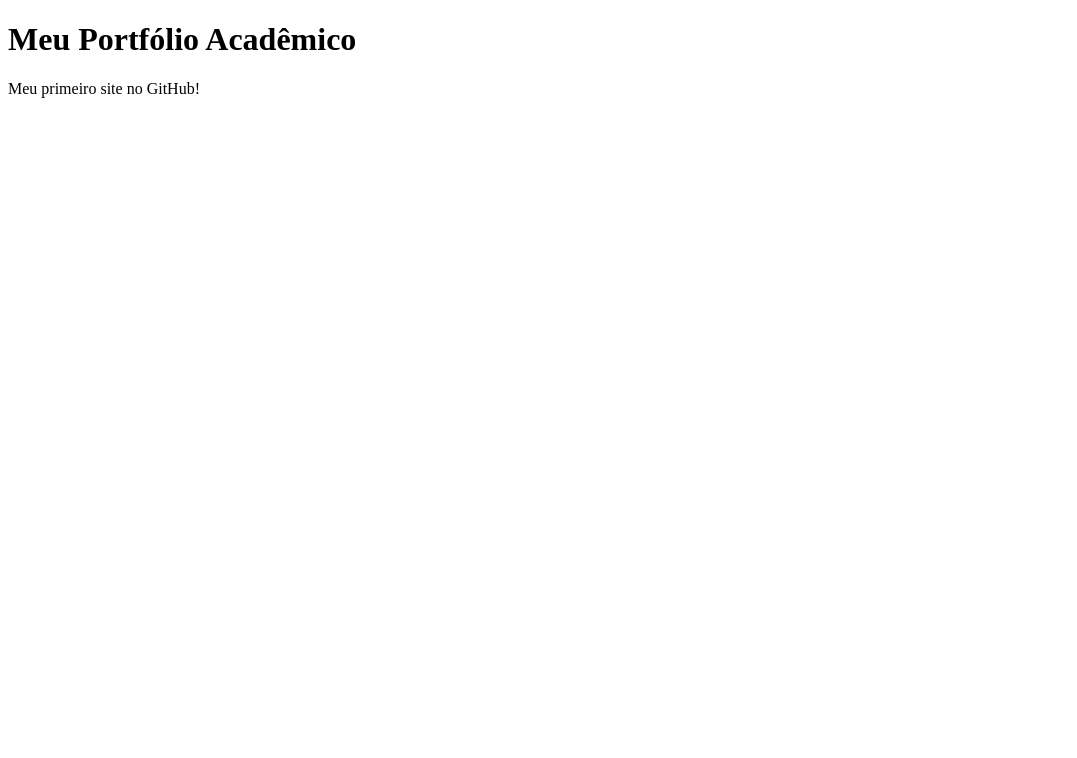
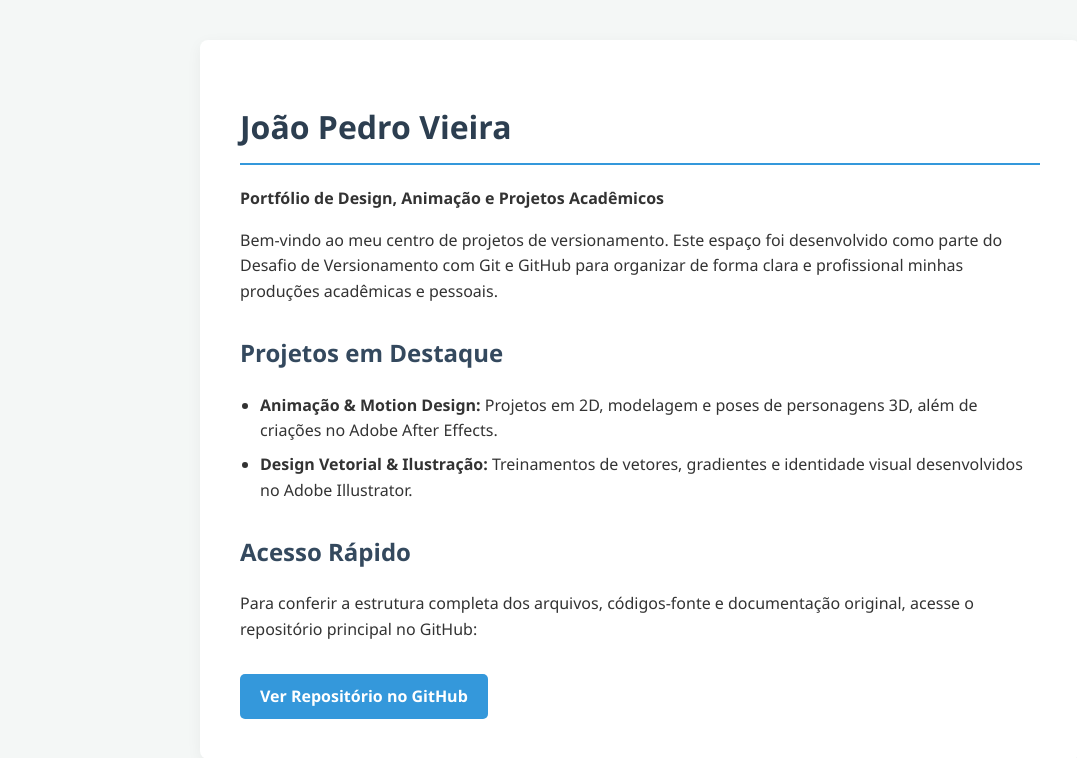
Before and after one commit to joaopedrovieira2040-commits/portfolio-academico, a plain HTML site: page index.html in a window 1280 px wide. Shown: the whole page, without its empty margins (0-1077 px from the left). Drawn offline with Linux system fonts and the light colour scheme.

Commit message:
Revise index.html for personal portfolio layout
Updated the HTML structure and content for a personal portfolio.

```diff
--- a/index.html
+++ b/index.html
@@ -1,7 +1,73 @@
 <!DOCTYPE html>
-<html>
+<html lang="pt-BR">
+<head>
+    <meta charset="UTF-8">
+    <meta name="viewport" content="width=device-width, initial-scale=1.0">
+    <title>Portfólio Profissional | João Pedro</title>
+    <style>
+        body {
+            font-family: 'Segoe UI', Tahoma, Geneva, Verdana, sans-serif;
+            background-color: #f4f7f6;
+            color: #333;
+            line-height: 1.6;
+            margin: 0;
+            padding: 40px 20px;
+        }
+        .container {
+            max-width: 800px;
+            margin: 0 auto;
+            background: #fff;
+            padding: 40px;
+            border-radius: 8px;
+            box-shadow: 0 4px 15px rgba(0,0,0,0.05);
+        }
+        h1 {
+            color: #2c3e50;
+            border-bottom: 2px solid #3498db;
+            padding-bottom: 10px;
+        }
+        h2 {
+            color: #34495e;
+            margin-top: 30px;
+        }
+        .btn {
+            display: inline-block;
+            background: #3498db;
+            color: #fff;
+            padding: 10px 20px;
+            text-decoration: none;
+            border-radius: 5px;
+            font-weight: bold;
+            margin-top: 15px;
+        }
+        .btn:hover {
+            background: #2980b9;
+        }
+        ul {
+            padding-left: 20px;
+        }
+        li {
+            margin-bottom: 8px;
+        }
+    </style>
+</head>
 <body>
-    <h1>Meu Portfólio Acadêmico</h1>
-    <p>Meu primeiro site no GitHub!</p>
+
+<div class="container">
+    <h1>João Pedro Vieira</h1>
+    <p><strong>Portfólio de Design, Animação e Projetos Acadêmicos</strong></p>
+    <p>Bem-vindo ao meu centro de projetos de versionamento. Este espaço foi desenvolvido como parte do Desafio de Versionamento com Git e GitHub para organizar de forma clara e profissional minhas produções acadêmicas e pessoais.</p>
+
+    <h2>Projetos em Destaque</h2>
+    <ul>
+        <li><strong>Animação & Motion Design:</strong> Projetos em 2D, modelagem e poses de personagens 3D, além de criações no Adobe After Effects.</li>
+        <li><strong>Design Vetorial & Ilustração:</strong> Treinamentos de vetores, gradientes e identidade visual desenvolvidos no Adobe Illustrator.</li>
+    </ul>
+
+    <h2>Acesso Rápido</h2>
+    <p>Para conferir a estrutura completa dos arquivos, códigos-fonte e documentação original, acesse o repositório principal no GitHub:</p>
+    <a href="https://github.com/joaopedrovieira2040-commits/portfolio-academico" target="_blank" class="btn">Ver Repositório no GitHub</a>
+</div>
+
 </body>
 </html>
```
